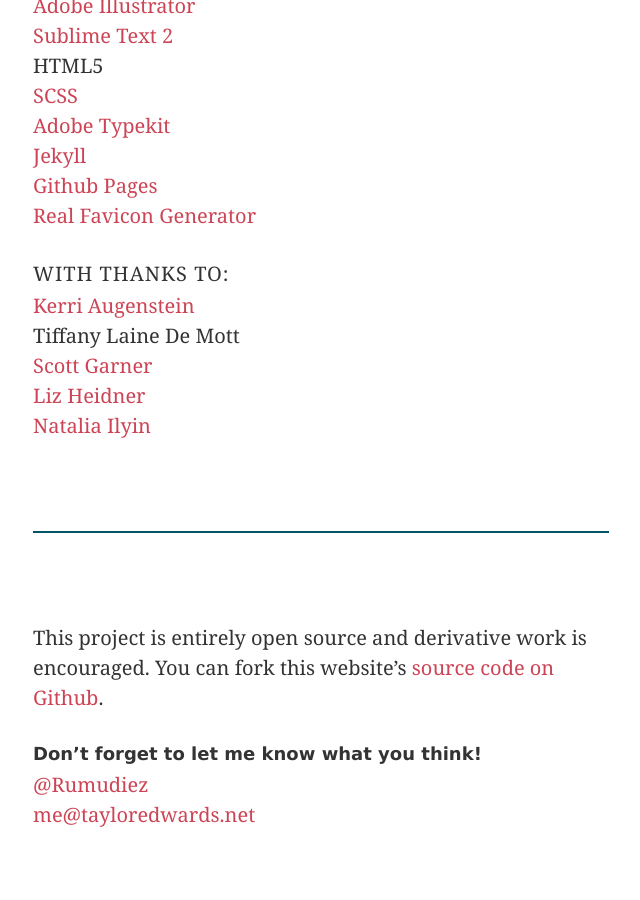
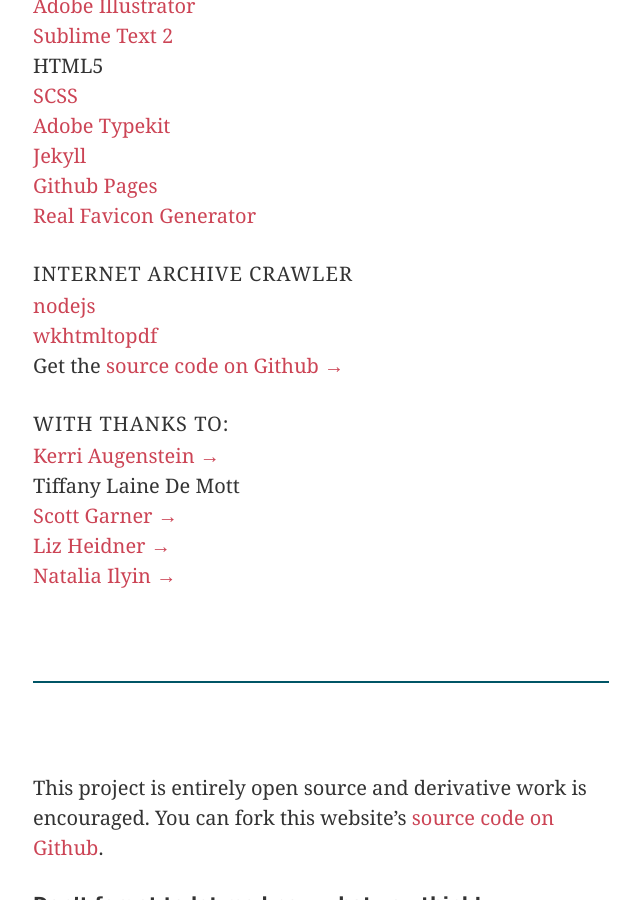
Before and after one commit to taylor-edwards/layout-patterns, a Jekyll site: the page built from sources.md, in a window 1280 px wide and 900 px high, scrolled down 1846 px. Shown: the whole window, without its empty margins (157-797 px from the left). Built offline with Jekyll 4.4.1, drawn with Linux system fonts in a browser that asks for light colours.

Commit message:
Content update
Updated sources; Pattern name revision 1.1

```diff
--- a/sources.md
+++ b/sources.md
@@ -73,13 +73,20 @@ Streaming video
 * [Github Pages](https://pages.github.com/)
 * [Real Favicon Generator](http://realfavicongenerator.net/)
 
+###Internet Archive crawler
+{: #crawler}
+
+* [nodejs](https://nodejs.org/)
+* [wkhtmltopdf](http://wkhtmltopdf.org/)
+* Get the [source code on Github &rarr;](https://github.com/Rumudiez/Web-Archive-Scraper)
+
 ###With thanks to:
 {: #thanks}
-* [Kerri Augenstein](http://www.kaugenstein.com/)
+* [Kerri Augenstein &rarr;](http://www.kaugenstein.com/)
 * Tiffany Laine De Mott
-* [Scott Garner](http://j38.net/)
-* [Liz Heidner](http://www.lizheidner.com/)
-* [Natalia Ilyin](www.nataliailyin.net)
+* [Scott Garner &rarr;](http://j38.net/)
+* [Liz Heidner &rarr;](http://www.lizheidner.com/)
+* [Natalia Ilyin &rarr;](http://www.nataliailyin.net)
 
 ---
 
```
Also changed, not shown: index.md (+4 -4 lines).
